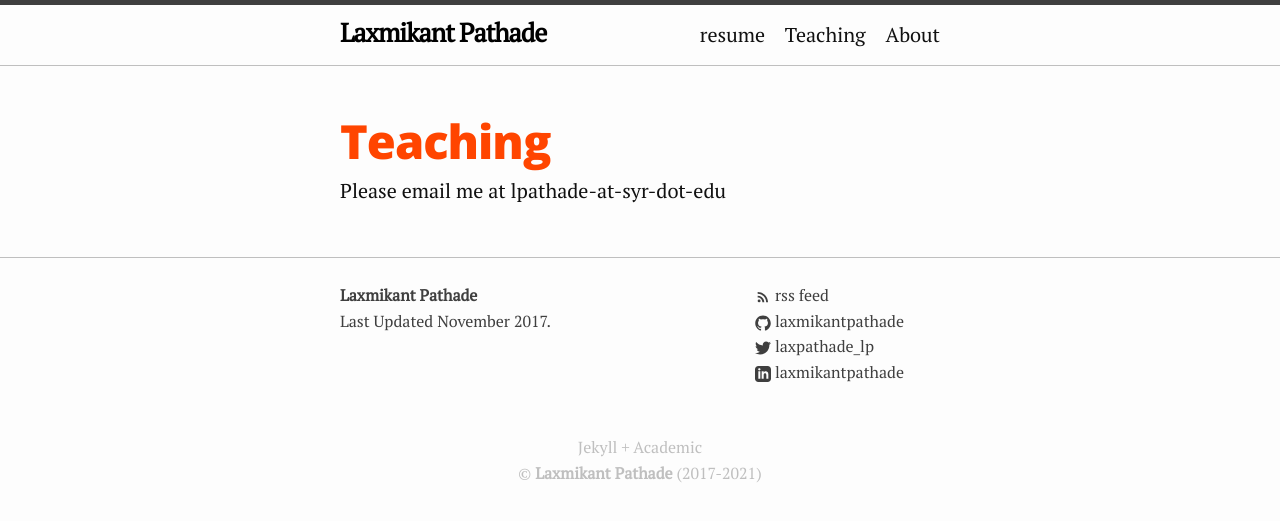
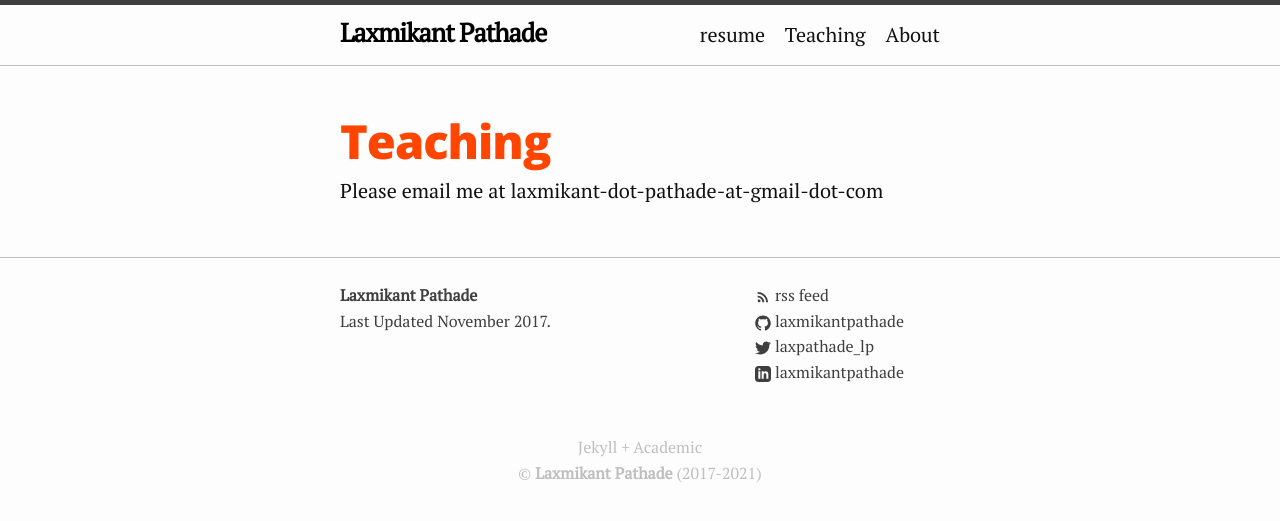
Before and after one commit to laxmikantpathade/laxmikantpathade.github.io, a Jekyll site: the page built from Teaching.md, in a window 1280 px wide. Shown: the top 521 px of the page. Built offline with Jekyll 4.4.1, drawn with Linux system fonts in a browser that asks for light colours; Markdown is read by kramdown in place of the engine named in the settings.

Commit message:
Update Teaching.md
use personal email now

```diff
--- a/Teaching.md
+++ b/Teaching.md
@@ -5,4 +5,4 @@
 ---
 
 
-Please email me at lpathade-at-syr-dot-edu
+Please email me at laxmikant-dot-pathade-at-gmail-dot-com
```
